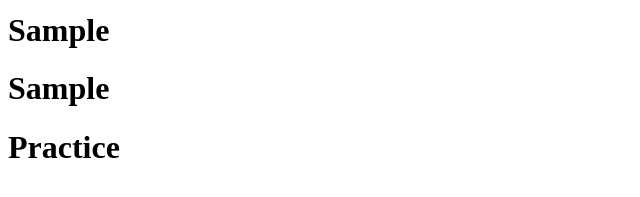
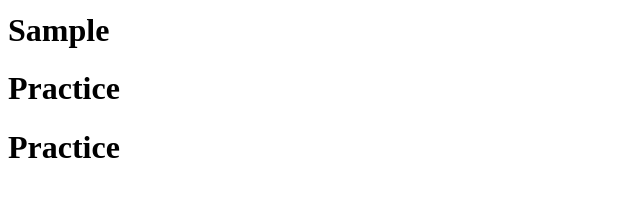
Before and after one commit to brightselva/FirstProject, a plain HTML site: page index.html in a window 1280 px wide. Shown: the part 185-382 px from the top of the page, 0-640 px from the left. Drawn offline with Linux system fonts and the light colour scheme.

Commit message:
changed second branch

```diff
--- a/index.html
+++ b/index.html
@@ -11,7 +11,7 @@
     <h1>Sample</h1>
     <h1>Sample</h1>
     <h1>Sample</h1>
-    <h1>Sample</h1>
+    <h1>Practice</h1>
     <h1>Practice</h1>
 </body>
 </html>
```
